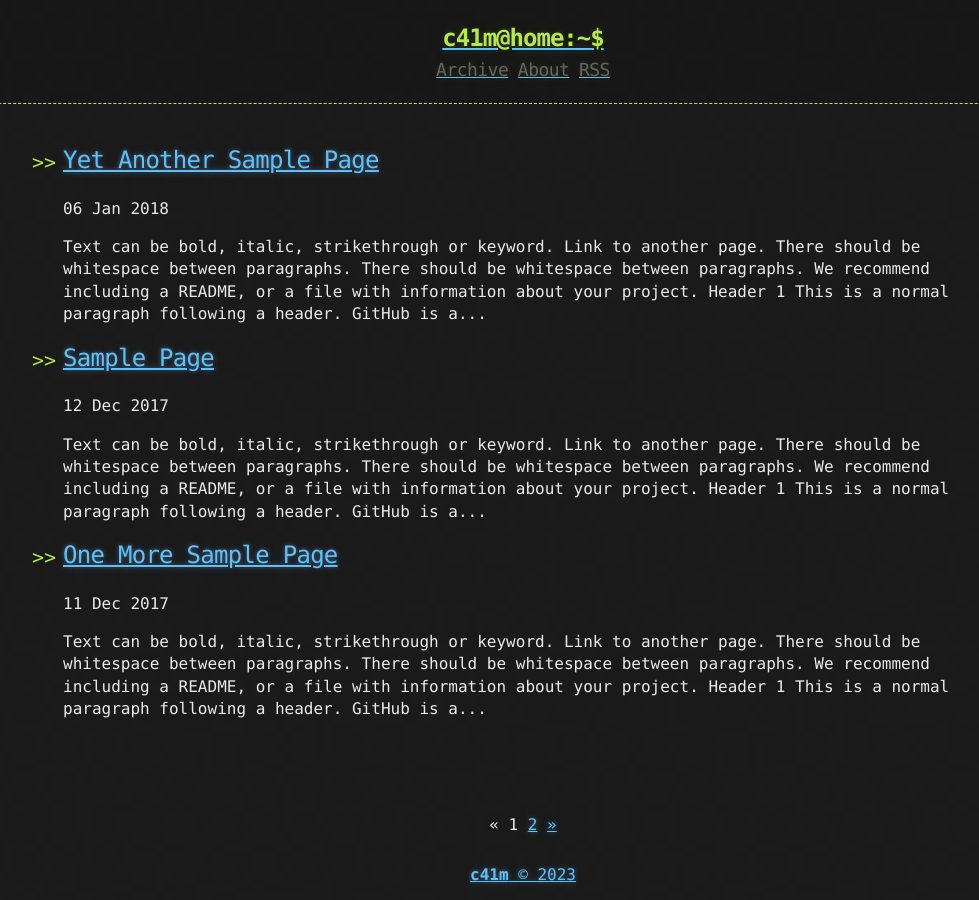
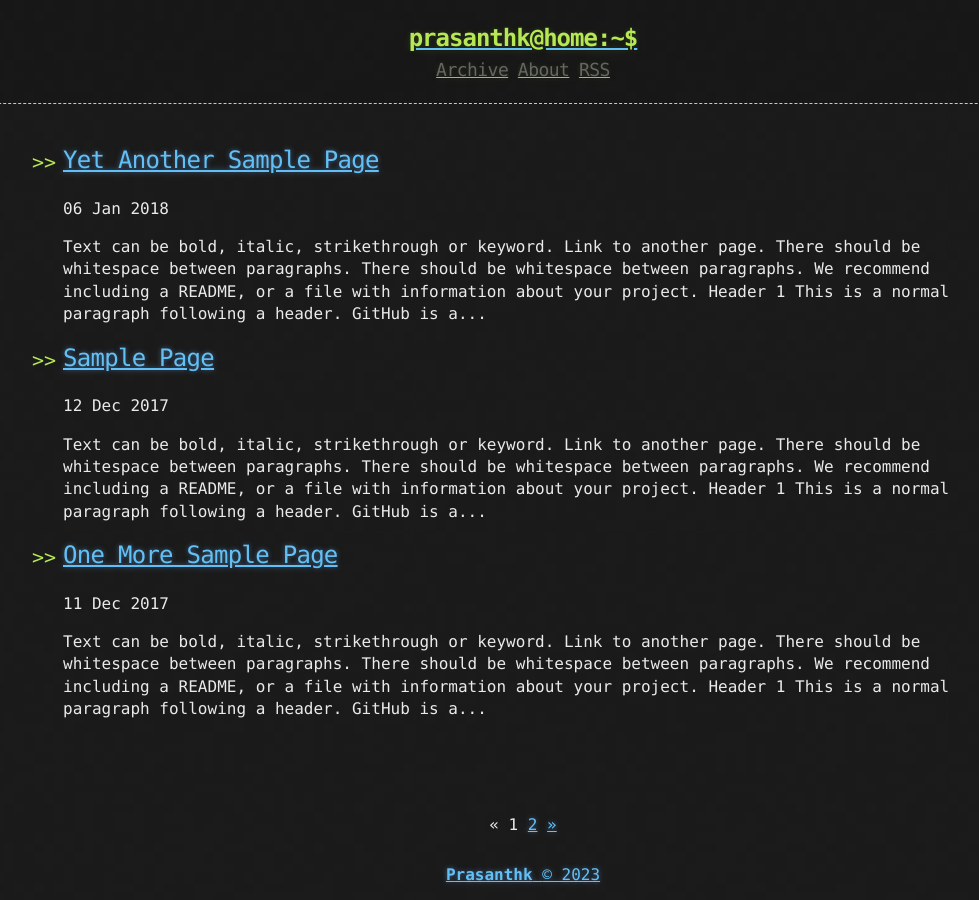
Before and after one commit to prasanthkc41m/prasanthkc41m.github.io, a Jekyll site: the page built from blog/index.html, in a window 1280 px wide. Shown: the whole page, without its empty margins (117-1096 px from the left). Built offline with Jekyll 4.4.1, drawn with Linux system fonts in a browser that asks for light colours; the list of posts is cut into pages by our own code.

Commit message:
Update _config.yml

```diff
--- a/blog/_config.yml
+++ b/blog/_config.yml
@@ -1,7 +1,7 @@
-title: c41m
+title: Prasanthk
 description: "A blog from prasanthk.com"
 author:
-  name: "c41m"
+  name: "Prasanthk"
   email: " "
   url: "https://blog.prasanthk.com"
 
@@ -28,5 +28,5 @@ plugins:
   - jekyll-sitemap
 
 # Custom variables
-owner : "c41m"
+owner : "Prasanthk"
 year : "2020"
```
